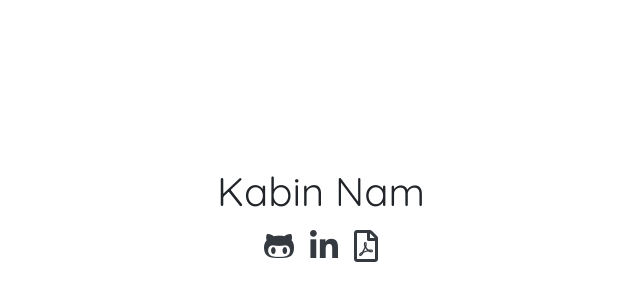
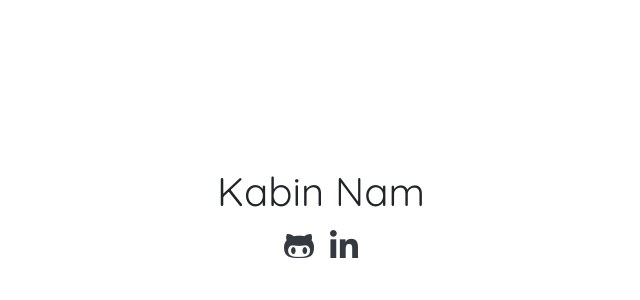
Before and after one commit to kabin-ccsf/kabinnam.github.io, a plain HTML site: page index.html in a window 1280 px wide. Shown: the part 188-488 px from the top of the page, without its empty margins (319-959 px from the left). Drawn offline with nearby package versions, Linux system fonts and the light colour scheme.

Commit message:
removed resume, because it had personal address info, and recruiters can look at my linkedin anyway

```diff
--- a/index.html
+++ b/index.html
@@ -29,7 +29,6 @@
        <p class="fa-2x">
          <a href="https://github.com/kabinnam"><i class="fab fa-github-alt" title="github"></i></a>
          <a href="https://www.linkedin.com/in/kabinnam"><i class="fab fa-linkedin-in" title="linkedin"></i></a>
-         <a href="./kabin_nam_resume.pdf"><i class="far fa-file-pdf" title="resume"></i></a>
        </p>
 
      </div>
```
Also changed, not shown: 1 other file.
